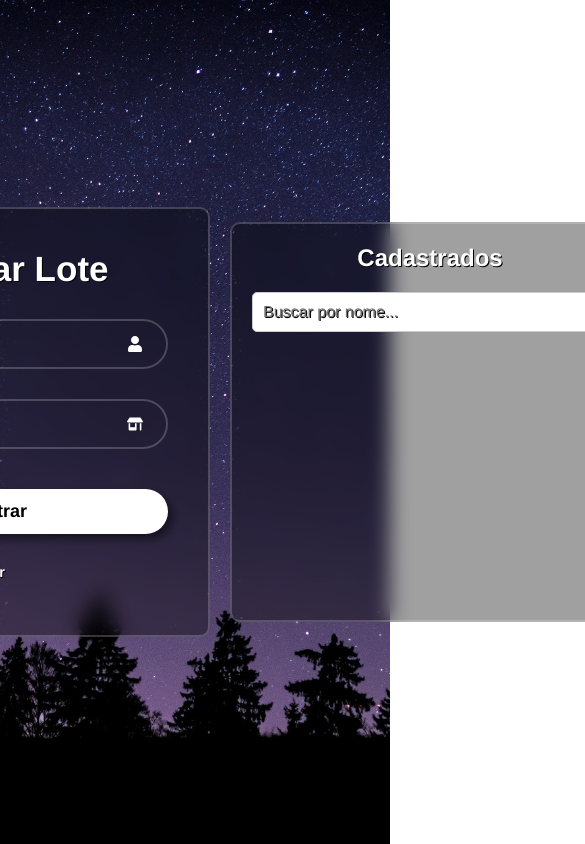
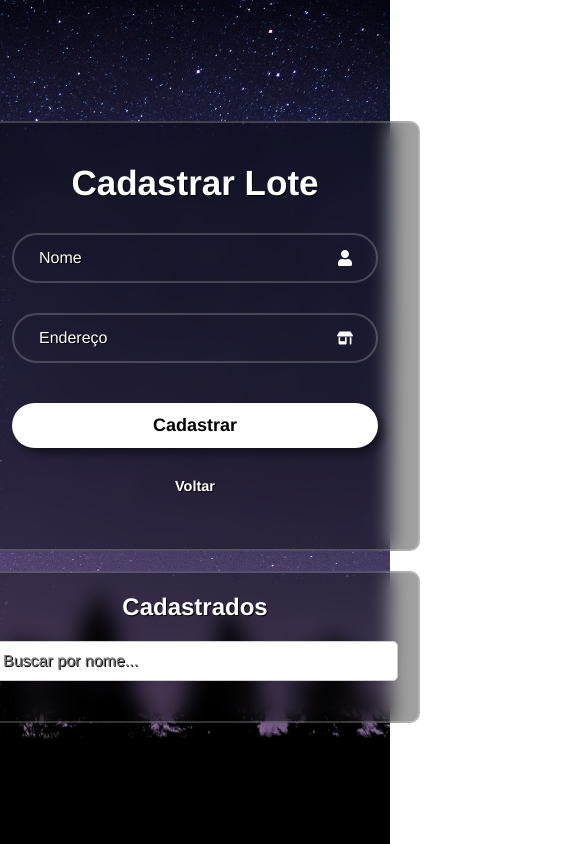
Before and after one commit to rbcribeiro/tela_cadastrar_editar, a React (Vite) app: page / in a window 390 px wide. Both pictures are taken after a click on the button "Cadastrar Endereço". Shown: the top 844 px of the page, 585 px wide, since content can reach past the window. Built offline with nearby package versions, Linux system fonts and the light colour scheme.

Commit message:
style: ajustando responsividade

```diff
--- a/src/Components/Cadastrar/Cadastrar.css
+++ b/src/Components/Cadastrar/Cadastrar.css
@@ -10,6 +10,7 @@
 .Cadastrar .Exibir{
   padding: 20px;
   border-radius: 10px;
+
 }
 
 .ItemLista {
@@ -22,3 +23,16 @@
   text-align: center;
   min-height: 400px;
 }
+
+/* Estilos para dispositivos móveis */
+@media only screen and (max-width: 600px) {
+  .ContainerGrid {
+    grid-template-columns: 1fr;
+  }
+
+  .ItemLista {
+    min-width: auto;
+    max-width: 100%;
+    min-height: auto;
+  }
+}
--- a/src/Paginas/Inicio.css
+++ b/src/Paginas/Inicio.css
@@ -40,3 +40,10 @@
   font-weight: 700;
   text-shadow: none;
 }
+
+@media only screen and (max-width: 600px) {
+  .Inicio {
+    width: 90%;
+    padding: 20px;
+  }
+}
```
Also changed, not shown: src/App.css (line endings or trailing spaces), src/Components/ItemLista/ItemLista.css (line endings or trailing spaces).
